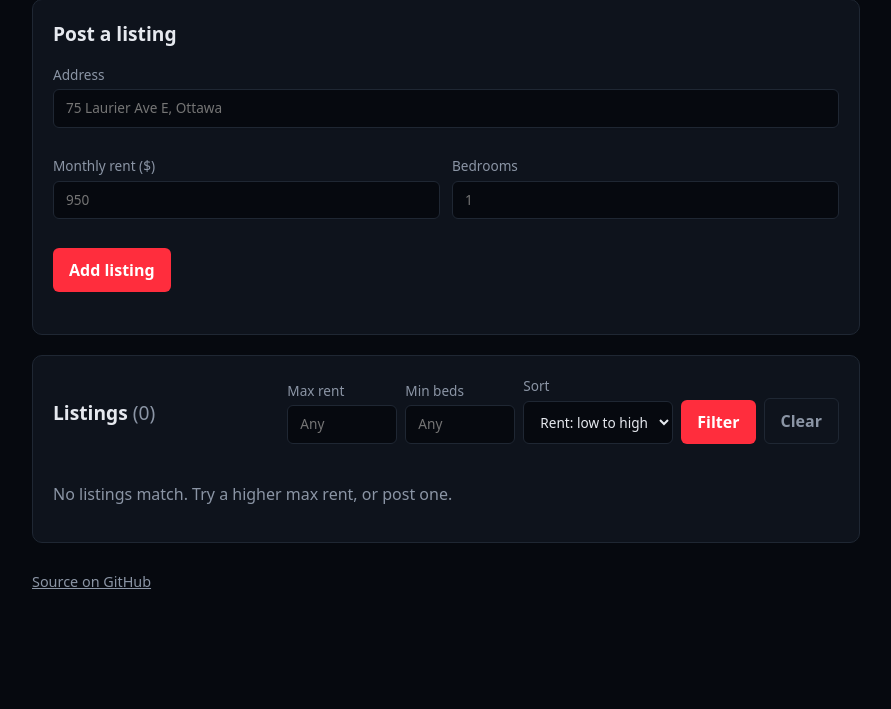
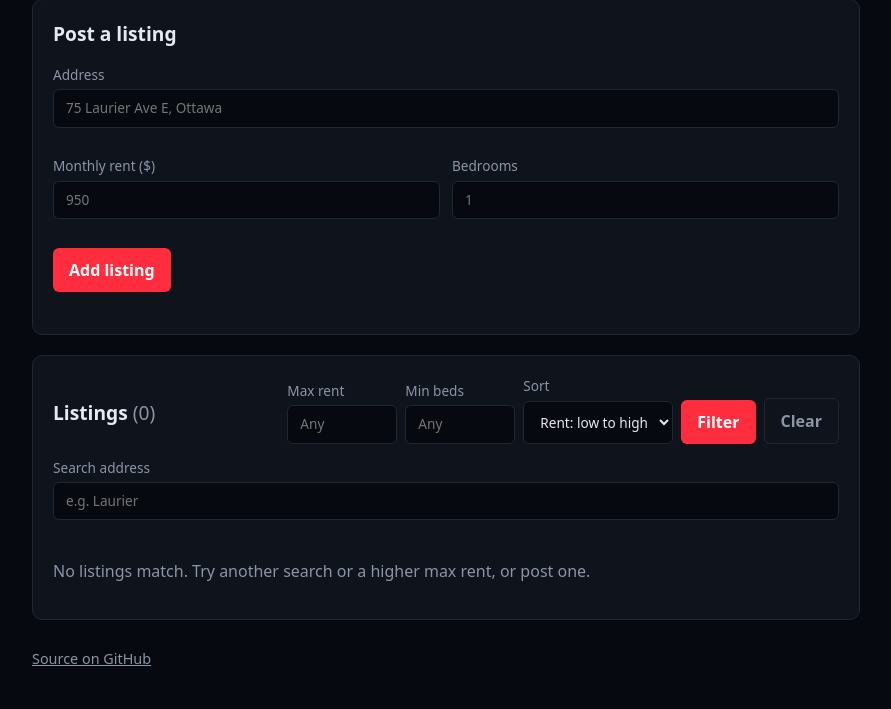
Before and after one commit to iliass-elguaari/spring-boot-listings-api, a Spring Boot app: page / in a window 1280 px wide. Shown: the part 141-850 px from the top of the page, without its empty margins (194-1085 px from the left). Before the commit the page ends 730 px from the top, so only its background shows below. Run offline with Spring Boot 4, Linux system fonts and the light colour scheme; data that the repository does not hold is empty.

Commit message:
Add a search-as-you-type address box to the web page

```diff
--- a/src/main/resources/static/app.js
+++ b/src/main/resources/static/app.js
@@ -27,14 +27,16 @@ function demoSave(list) {
 }
 
 // ---- API calls with demo fallback ----
-// filters: { maxRent, minBedrooms } (each a number or null) and sort ("", "rent" or "-rent")
+// filters: { maxRent, minBedrooms } (each a number or null), q (address search text)
+// and sort ("", "rent" or "-rent")
 async function fetchListings(filters) {
-  const { maxRent, minBedrooms, sort } = filters;
+  const { maxRent, minBedrooms, q, sort } = filters;
   if (!demo) {
     try {
       const params = new URLSearchParams();
       if (maxRent != null) params.set("maxRent", maxRent);
       if (minBedrooms != null) params.set("minBedrooms", minBedrooms);
+      if (q) params.set("q", q);
       if (sort) params.set("sort", sort);
       const url = params.toString() ? `${API}?${params}` : API;
       const res = await fetch(url, { headers: { Accept: "application/json" } });
@@ -47,6 +49,7 @@ async function fetchListings(filters) {
     }
   }
   const matches = demoLoad().filter((l) =>
+    (!q || l.address.toLowerCase().includes(q.toLowerCase())) &&
     (maxRent == null || l.monthlyRent <= maxRent) &&
     (minBedrooms == null || l.bedrooms >= minBedrooms));
   // Same order as the API: by rent when asked, ties and the default by id.
@@ -104,7 +107,7 @@ async function deleteListing(id) {
 
 // ---- form state ----
 // The page shows the cheapest listings first unless the visitor picks another order.
-let filters = { maxRent: null, minBedrooms: null, sort: "rent" };
+let filters = { maxRent: null, minBedrooms: null, q: "", sort: "rent" };
 let editingId = null;
 
 function showFieldErrors(fields) {
@@ -240,13 +243,14 @@ $("filter-form").addEventListener("submit", (e) => {
     $("list-error").textContent = "Filters cannot be negative.";
     return;
   }
-  filters = { maxRent, minBedrooms, sort: e.target.sort.value };
+  filters = { ...filters, maxRent, minBedrooms, sort: e.target.sort.value };
   render();
 });
 
 $("clear-filter").addEventListener("click", () => {
   $("filter-form").reset();
-  filters = { maxRent: null, minBedrooms: null, sort: "rent" };
+  $("search").value = "";
+  filters = { maxRent: null, minBedrooms: null, q: "", sort: "rent" };
   render();
 });
 
@@ -256,4 +260,14 @@ $("sort").addEventListener("change", (e) => {
   render();
 });
 
+// Search as you type, waiting for a short pause so each keystroke isn't a request.
+let searchTimer;
+$("search").addEventListener("input", (e) => {
+  clearTimeout(searchTimer);
+  searchTimer = setTimeout(() => {
+    filters = { ...filters, q: e.target.value.trim() };
+    render();
+  }, 250);
+});
+
 render();
--- a/src/main/resources/static/index.html
+++ b/src/main/resources/static/index.html
@@ -64,9 +64,12 @@
           <button type="button" id="clear-filter" class="ghost">Clear</button>
         </form>
       </div>
+      <label class="search">Search address
+        <input id="search" type="search" maxlength="100" placeholder="e.g. Laurier" autocomplete="off">
+      </label>
       <p id="list-error" class="error" role="alert"></p>
       <ul id="listings" class="listings"></ul>
-      <p id="empty" class="empty" hidden>No listings match. Try a higher max rent, or post one.</p>
+      <p id="empty" class="empty" hidden>No listings match. Try another search or a higher max rent, or post one.</p>
     </section>
   </main>
 
--- a/src/main/resources/static/style.css
+++ b/src/main/resources/static/style.css
@@ -69,6 +69,7 @@ button.ghost:hover { color: var(--text); }
 .filter label { margin: 0; width: 110px; }
 .filter label.sort { width: 150px; }
 .count { color: var(--muted); font-weight: 400; }
+.search { margin: 14px 0 8px; }
 .listings { list-style: none; padding: 0; margin: 0; }
 .listings li {
   display: flex;
```
